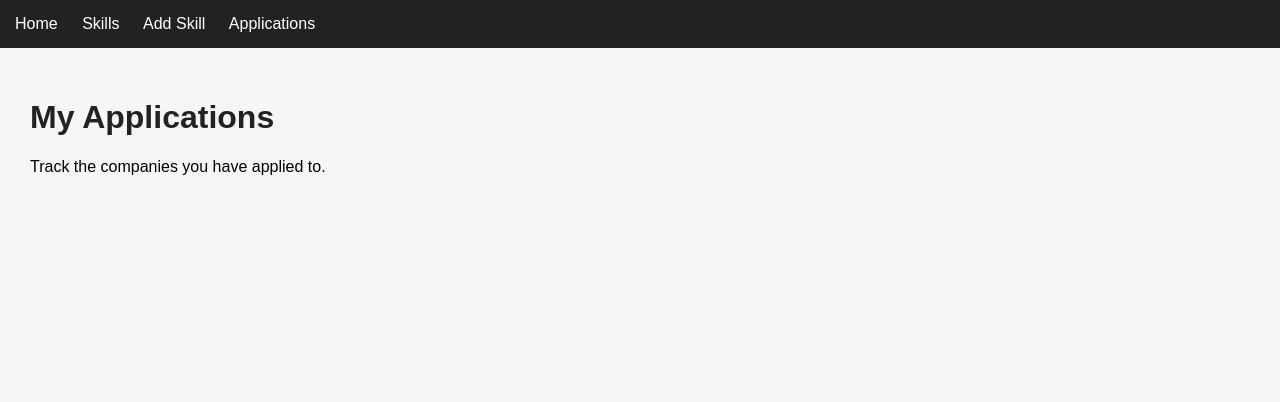
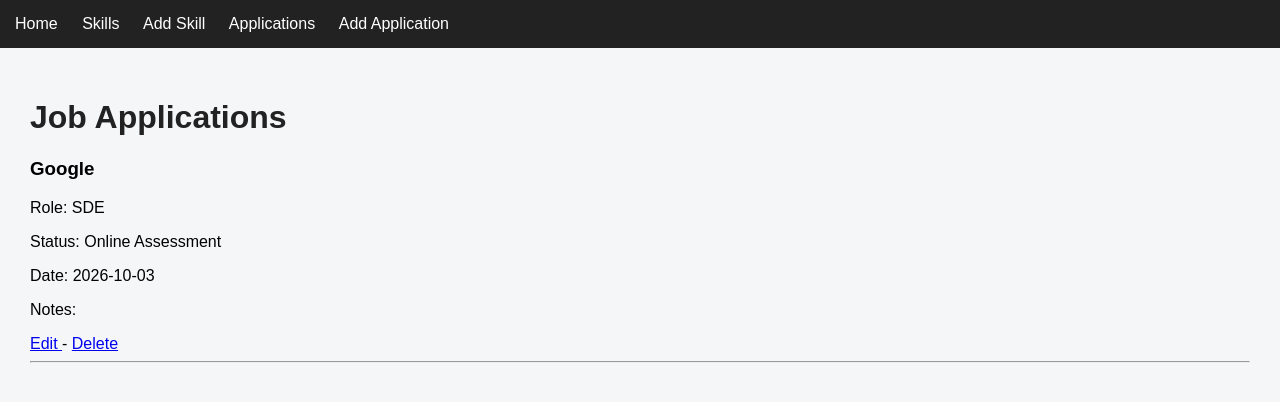
Before and after one commit to kamakshi1210/student-placement-tracker, a Flask app: page /applications in a window 1280 px wide. Shown: the top 402 px of the page. Run offline with Flask 3, Linux system fonts and the light colour scheme; data comes from the database, SQL or seed files in the repository; both versions use the stored data as it was after the commit.

Commit message:
Add job application CRUD

```diff
--- a/app.py
+++ b/app.py
@@ -1,5 +1,6 @@
 from flask import Flask, request,render_template,redirect,url_for
 from flask_sqlalchemy import SQLAlchemy
+from datetime import date
 
 app=Flask(__name__)
 app.config["SQLALCHEMY_DATABASE_URI"] = "sqlite:///placement_tracker.db"
@@ -10,6 +11,14 @@ class Skill(db.Model):
     name = db.Column(db.String(100), nullable=False)
     category = db.Column(db.String(100), nullable=False)
     level = db.Column(db.String(50), nullable=False)
+
+class Application(db.Model):
+    id = db.Column(db.Integer, primary_key=True)
+    company = db.Column(db.String(100), nullable=False)
+    role = db.Column(db.String(100), nullable=False)
+    status = db.Column(db.String(50), nullable=False)
+    application_date = db.Column(db.Date, nullable=False)
+    notes = db.Column(db.Text)
 
 
 @app.route("/")
@@ -75,7 +84,62 @@ def delete_skill(skill_id):
 
 @app.route("/applications")
 def applications():
-    return render_template("applications.html")
+    applications = Application.query.all()
+    return render_template(
+        "applications.html",
+        applications=applications
+    )
+
+@app.route("/add-application", methods=["GET", "POST"])
+def add_application():
+    if request.method == "POST":
+        company = request.form["company"]
+        role = request.form["role"]
+        status = request.form["status"]
+        application_date = date.fromisoformat(request.form["application_date"])
+        notes = request.form["notes"]
+
+        application = Application(
+            company=company,
+            role=role,
+            status=status,
+            application_date=application_date,
+            notes=notes
+        )
+        db.session.add(application)
+        db.session.commit()
+        return redirect(url_for("applications"))
+
+    return render_template("add_application.html")
+
+@app.route("/applications/edit/<int:application_id>", methods=["GET", "POST"])
+def edit_application(application_id):
+    application = db.get_or_404(Application, application_id)
+    if request.method == "POST":
+        application.company = request.form["company"]
+        application.role = request.form["role"]
+        application.status = request.form["status"]
+        application.application_date = date.fromisoformat(
+            request.form["application_date"]
+        )
+        application.notes = request.form["notes"]
+
+        db.session.commit()
+        return redirect(url_for("applications"))
+
+    return render_template(
+        "edit_application.html",
+        application=application
+    )
+
+@app.route("/applications/delete/<int:application_id>")
+def delete_application(application_id):
+    application = db.get_or_404(Application, application_id)
+
+    db.session.delete(application)
+    db.session.commit()
+
+    return redirect(url_for("applications"))
 
 if __name__=="__main__":
     with app.app_context():
--- a/templates/applications.html
+++ b/templates/applications.html
@@ -1,6 +1,37 @@
-{% extends 'base.html' %}
+{% extends "base.html" %}
+
 {% block content %}
-    <h1>My Applications</h1>
-    <p>Track the companies you have applied to.</p>
 
-{% endblock  %}
+<h1>Job Applications</h1>
+
+{% if applications %}
+
+    {% for application in applications %}
+
+        <div>
+            <h3>{{ application.company }}</h3>
+
+            <p>Role: {{ application.role }}</p>
+            <p>Status: {{ application.status }}</p>
+            <p>Date: {{ application.application_date }}</p>
+            <p>Notes: {{ application.notes }}</p>
+            <a href="{{ url_for('edit_application', application_id=application.id) }}">
+                Edit
+            </a>
+            -
+            <a href="{{ url_for('delete_application', application_id=application.id) }}">
+                Delete
+            </a>
+        </div>
+
+        <hr>
+
+    {% endfor %}
+
+{% else %}
+
+    <p>No job applications found.</p>
+
+{% endif %}
+
+{% endblock %}
--- a/templates/base.html
+++ b/templates/base.html
@@ -12,6 +12,7 @@
         <a href="{{url_for('skills')}}">Skills</a>
         <a href="{{ url_for('add_skill') }}">Add Skill</a>
         <a href="{{url_for('applications')}}">Applications</a>
+        <a href="{{ url_for('add_application') }}">Add Application</a>
     </nav>
     <main>
         {% block content %}
```
Also changed, not shown: templates/add_application.html (added, +45 -0 lines), templates/edit_application.html (added, +59 -0 lines), instance/placement_tracker.db.
